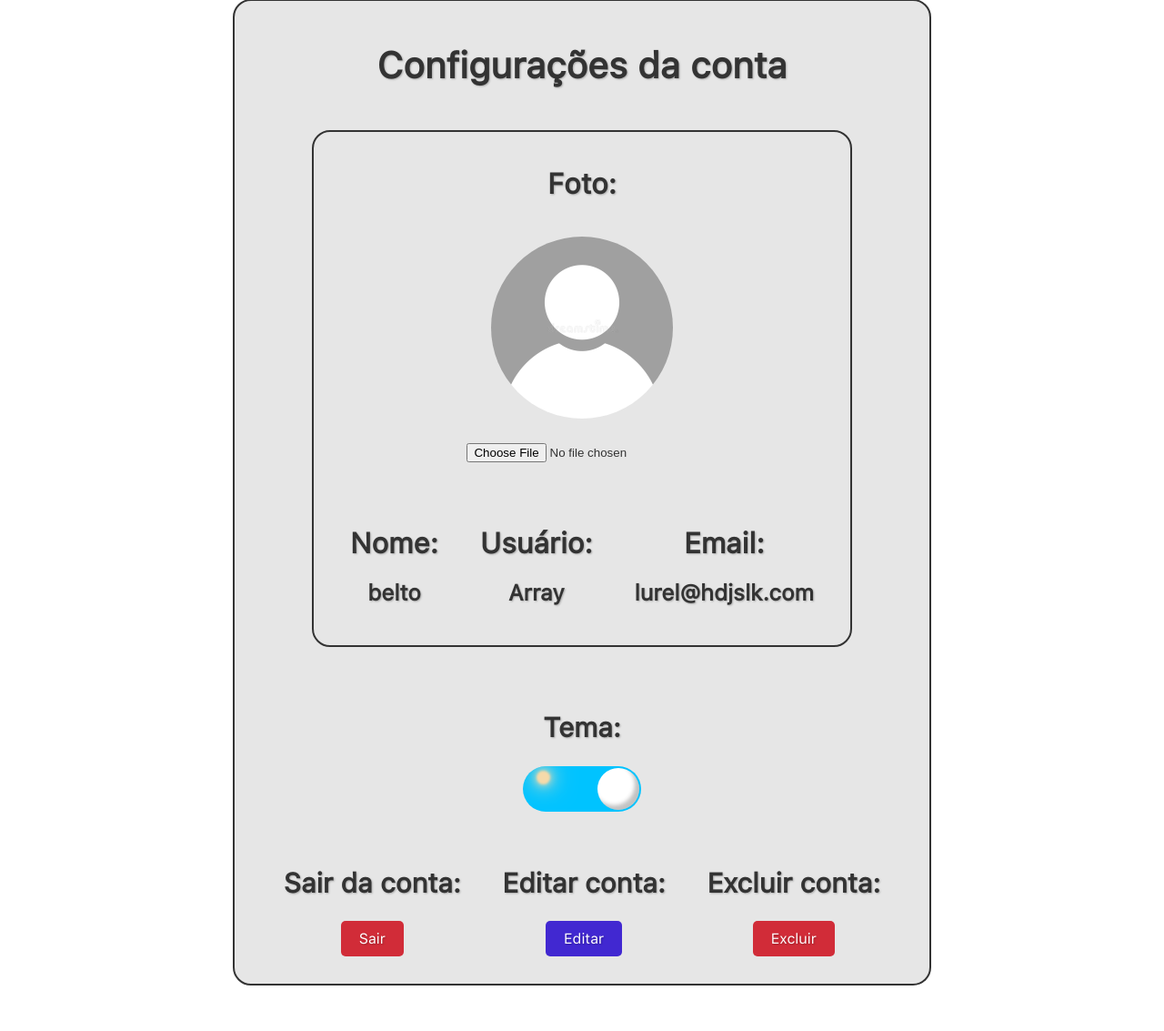
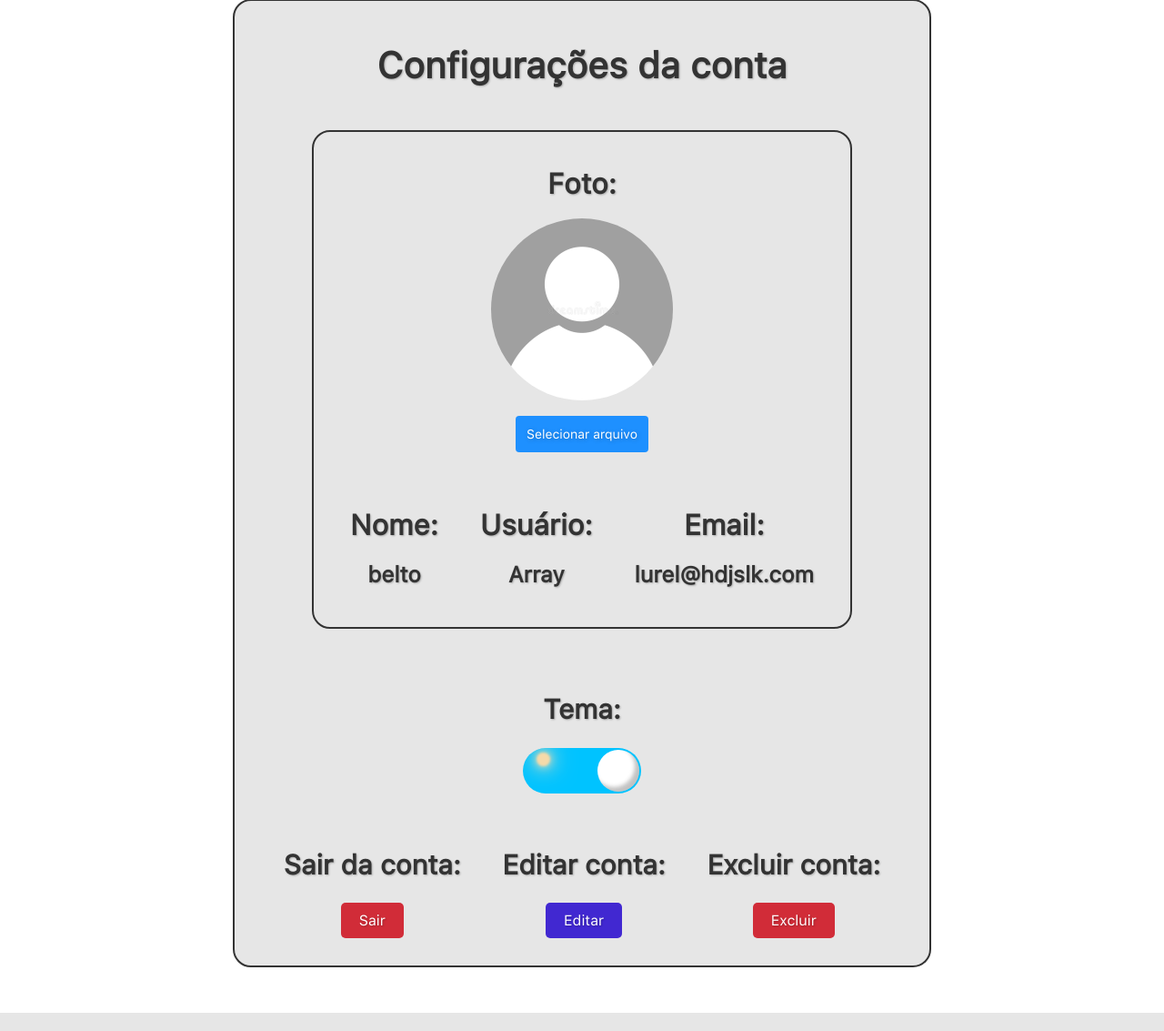
Before and after one commit to Mats057/Site-quiz-apple, a PHP site: page /php/conta.php in a window 1280 px wide. Shown: the part 182-1315 px from the top of the page at 91% size. Run offline with PHP 8.4, Linux system fonts and the light colour scheme; a user stored in the database is signed in.

Commit message:
botao upload

```diff
--- a/css/estilo.css
+++ b/css/estilo.css
@@ -372,9 +372,40 @@
   text-shadow: 1px 1px 2px rgba(0, 0, 0, 0.25);
 }
 #foto{
+  margin-top: -20px;
   border-radius: 100%;
   width: 200px;
   height: 200px;
   max-width: 200px;
   max-height: 200px;
 }
+
+.custom-file-upload {
+  -webkit-appearance: button;
+  -moz-appearance: button;
+  appearance: button;
+  display: inline-block;
+  padding: 6px 12px;
+  margin-bottom: -20px;
+  cursor: pointer;
+  font-size: 14px;
+  font-weight: 400;
+  color: #fff;
+  text-align: center;
+  background-color: var(--cor-apple);
+  border-color: #2e6da4;
+  border-radius: 4px;
+  text-shadow: 1px 1px 5px rgba(0, 0, 0, 0.25);
+  -webkit-transition: all .2s;
+  transition: all .2s;
+}
+
+.custom-file-upload:hover {
+  opacity: 0.7;
+  border-color: #204d74;
+}
+
+
+.upload input[type="file"] {
+  display: none;
+}
--- a/php/conta.php
+++ b/php/conta.php
@@ -58,7 +58,10 @@
                     <?php
                     echo '<img src="../img/' . $_SESSION['foto'] . '" alt="Foto de perfil" id="foto">';
                     ?><br>
-                    <input type="file" name="nova_imagem" id="nova_imagem" accept="image/*" onchange="enviarNovaImagem()">
+                    <div class="upload">
+                        <label class="custom-file-upload" for="nova_imagem">Selecionar arquivo</label>
+                        <input type="file" name="nova_imagem" id="nova_imagem" accept="image/*" onchange="enviarNovaImagem()">
+                    </div>
                     <script>
                         function enviarNovaImagem() {
                             var formData = new FormData();
```
